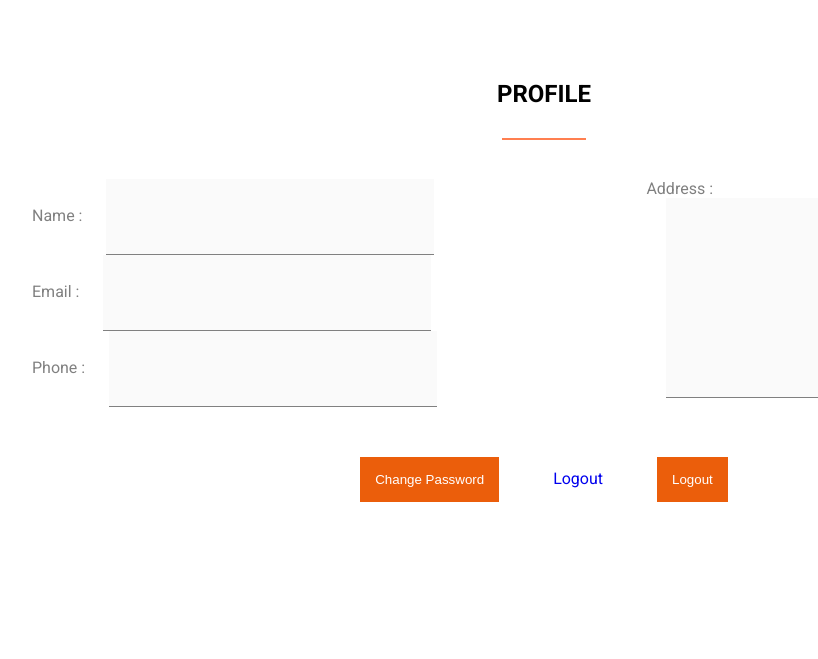
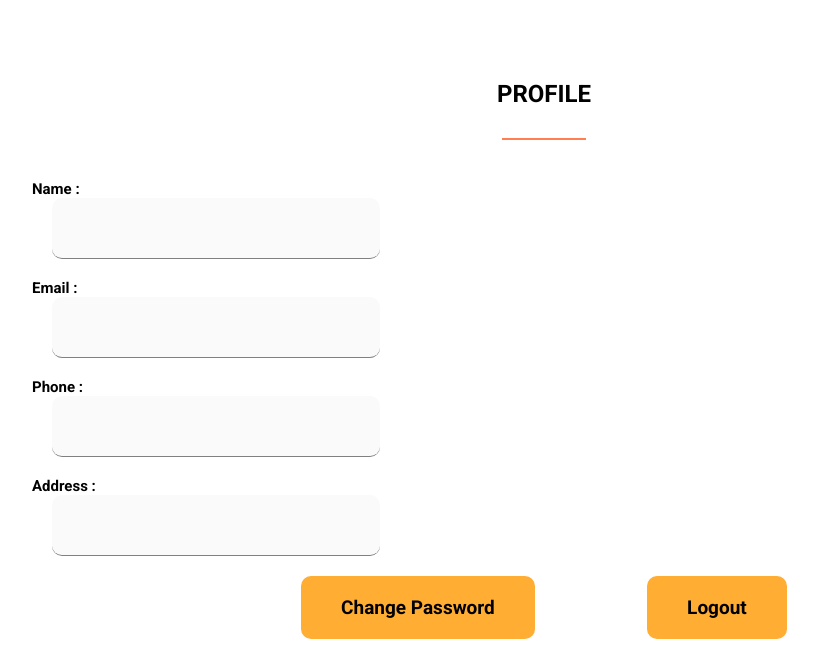
Before and after one commit to Yash992000/E_Wish, a Django app: page /profile in a window 1280 px wide. Shown: the part 660-1319 px from the top of the page, without its empty margins (96-914 px from the left). Before the commit the page ends 1162 px from the top, so only its background shows below. Run offline with Django 4.2, Linux system fonts and the light colour scheme.

Commit message:
change password done
User side

```diff
--- a/user/templates/about.html
+++ b/user/templates/about.html
@@ -47,6 +47,5 @@
     </div>
     </section>
 <!-- end customer section -->
-    <script src = "{% static 'js/cart.js' %}"></script>
 </body>
 </html>
--- a/user/templates/cart.html
+++ b/user/templates/cart.html
@@ -46,8 +46,8 @@
                 <tr>
                   <th scope="col"><h3><strong>Product Image</strong></h3></th>
                   <th scope="col"><h3><strong>Product Name</strong></h3></th>
+                  <th scope="col"><h3><strong>Product Price</strong></h3></th>
                   <th scope="col"><h3><strong>Product Quantity</strong></h3></th>
-                  <th scope="col"><h3><strong>Product Price</strong></h3></th>
                   <th scope="col"><h3><strong>Total</strong></h3></th>
                 </tr>
               </thead>
--- a/user/templates/contact.html
+++ b/user/templates/contact.html
@@ -42,6 +42,5 @@
 		    </div>
 		</form>
 	</section>
-    <script src = "{% static 'js/cart.js' %}"></script>
 </body>
 </html>
--- a/user/templates/gallery.html
+++ b/user/templates/gallery.html
@@ -43,6 +43,5 @@
         {% endfor %}
         </div><br><br>
     </section>
-    <script src = "{% static 'js/cart.js' %}"></script>
 </body>
 </html>
--- a/user/templates/index.html
+++ b/user/templates/index.html
@@ -107,7 +107,5 @@
         <a href="#" class="icon-button youtube"><i class="fa fa-youtube"></i><span></span></a>
         <a href="#" class="icon-button pinterest"><i class="fa fa-pinterest"></i><span></span></a>
     </div>
-
-    <script src = "{% static 'js/cart.js' %}"></script>
 </body>
 </html>
--- a/user/templates/profile.html
+++ b/user/templates/profile.html
@@ -7,6 +7,47 @@
 	<meta name="viewport" content="width=device-width, initial-scale=1">
 	<title>Profile</title>
     <link rel="stylesheet" href="static/css/index.css">
+	<style>
+		span{
+			font-size:15px;
+			font-weight:bolder;
+			color: #000;
+		}
+		input{
+			border-radius:10px;
+			height:10px;
+			font-weight:bolder;
+			font-size:15px;
+		}
+		table{
+			text-align: center;
+			width: 500px;
+		}
+		.btn_cp a{
+			color:#000;
+			padding:20px 40px;
+			background-color:#ffad33;
+			border-radius:10px;
+			font-weight:bold;
+			font-size:19px;
+
+		}
+		.btn_ul a{
+			color:#000;
+			font-weight:bold;
+			margin-left:100px;
+			padding:20px 40px;
+			background-color:#ffad33;
+			border-radius:10px;
+			font-size:19px;
+		}
+		.btn_cp a:hover{
+			background-color:#ff8000;
+		}
+		.btn_ul a:hover{
+			background-color:#ff8000;
+		}
+	</style>
 </head>
 <body>
     {% if messages %}
@@ -26,24 +67,28 @@
 		<form>
             <div class="leftSide">
                 <span>Name :</span>
-                <input type="text" value="{{ request.session.username }}" disabled>
-                <span>Email :</span>
-                <input type="email" value="{{ request.session.email }}" disabled>
-                <span>Phone :</span>
-                <input type="number" value="{{ request.session.contact }}" disabled>
+                &nbsp;&nbsp;&nbsp;<input type="text" value="{{ request.session.username }}" disabled>
+                <span><br><br>Email :</span>
+                &nbsp;&nbsp;&nbsp;&nbsp;<input type="email" value="{{ request.session.email }}" disabled>
+                <span><br><br>Phone :</span>
+                &nbsp;&nbsp;&nbsp;<input type="number" value="{{ request.session.contact }}" disabled>
+				<span><br><br>Address :</span>
+		        <input type="text" value="{{ request.session.userAddress }}" disabled>
             </div>
 		    <div class="rightSide">
-                <span>Address :</span>
-		        <input type="text" value="{{ request.session.userAddress }}" disabled>
+                {% comment %} <span>Profile :</span>
+		        <img src="{{ request.session.image }}" disabled> {% endcomment %}
 		    </div>
-		    <div class="clear"></div>
-		    <div style="text-align: center;">
-				<button type="submit">Change Password</button>
-                <a href="userlogout">Logout</a>
-				<button type="submit">Logout</button>
-		    </div>
-		</form>
+		    <div class="clear"></div><br><br>
+		    <div class="btn">
+				<center><table>
+					<tr>
+						<td><div class="btn_cp"><a href="changePassword">Change Password</a><div></td>
+                		<td><div class="btn_ul"><a href="userlogout">Logout</a><div></td>
+					</tr>
+				</table></center>
+			</div>
+		</form><br><br>
 	</section>
-    <script src = "{% static 'js/cart.js' %}"></script>
 </body>
 </html>
--- a/user/urls.py
+++ b/user/urls.py
@@ -17,6 +17,10 @@ urlpatterns = [
 
     path('add_to_cart/<id>',views.add_to_cart,name="add_to_cart"),
     path('cart', views.cart, name = 'cart'),
+
+    path('changePassword',views.changePassword,name='changePassword'),
+    path('user_change_password',views.user_change_password,name='user_change_password'),
+
     # path('checkout', views.checkout, name = 'checkout'),
     # path('updatecart', views.updateCart, name = 'updatecart'),
     # path('updatequantity', views.updateQuantity, name = 'updatequantity'),
--- a/user/views.py
+++ b/user/views.py
@@ -1,11 +1,14 @@
 from django.shortcuts import get_object_or_404, redirect,render
 from django.http import HttpResponse
+from django.contrib import messages
 from merchant.models import product
 from auth_app.models import user
 from user.models import Cart,CartItems
 from django.db.models import Avg
-from django.http import JsonResponse
-import json
+# from django.http import JsonResponse
+# import json
+from django.contrib.auth.hashers import make_password , check_password
+
 
 #from auth_app.forms import UserRegistrationForm
 #from auth_app.models import user_registration
@@ -125,6 +128,35 @@ def cart(request):
     else:
         return redirect("/login")
 
+def changePassword(request):
+    return render(request,'changePassword.html')
+
+def user_change_password(request):
+    if request.method == "POST":
+        old_pswd = request.POST.get("password")
+        username1 = request.POST.get("username1")
+
+        obj = get_object_or_404(user, username = username1)
+
+        result = check_password(old_pswd, obj.password)
+        if obj.user_type == 1 and result == True:
+            new_pswd = request.POST.get("new_password")
+            cnfm_pswd = request.POST.get("cnfm_password")
+
+            if new_pswd == cnfm_pswd:
+
+                obj.password = make_password(new_pswd)
+                obj.save()
+
+                messages.success(request, "Password Changed successfully!")
+                return render(request,'changePassword.html')
+            else :
+                messages.error(request, "New Password and Confirm Password doesn't match!")
+                return render(request, 'changePassword.html')
+        else:
+            messages.error(request, "Old is password is not correct!")
+            return render(request, 'changePassword.html')
+
 # def cart(request):
 #     if request.user.is_authenticated:
 #         customer = request.user.customer
```
Also changed, not shown: user/templates/changePassword.html (added, +69 -0 lines).
